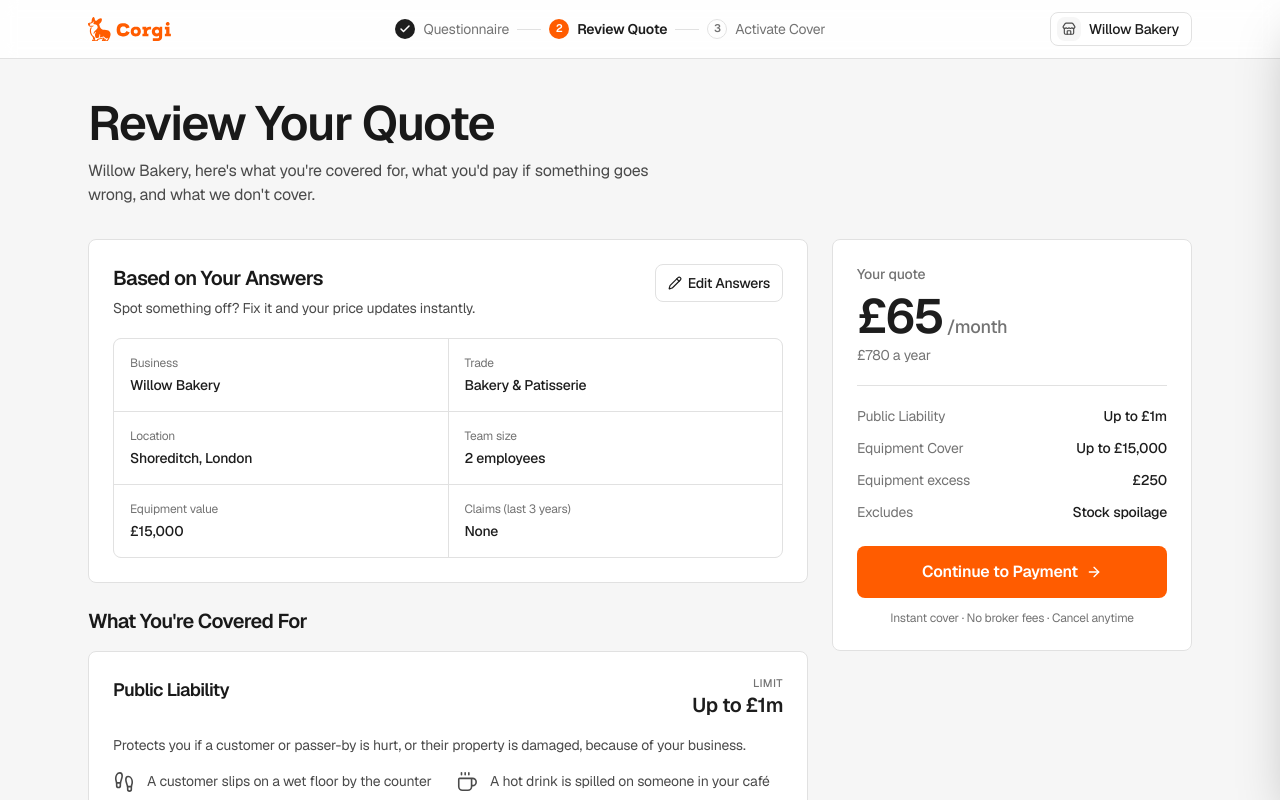
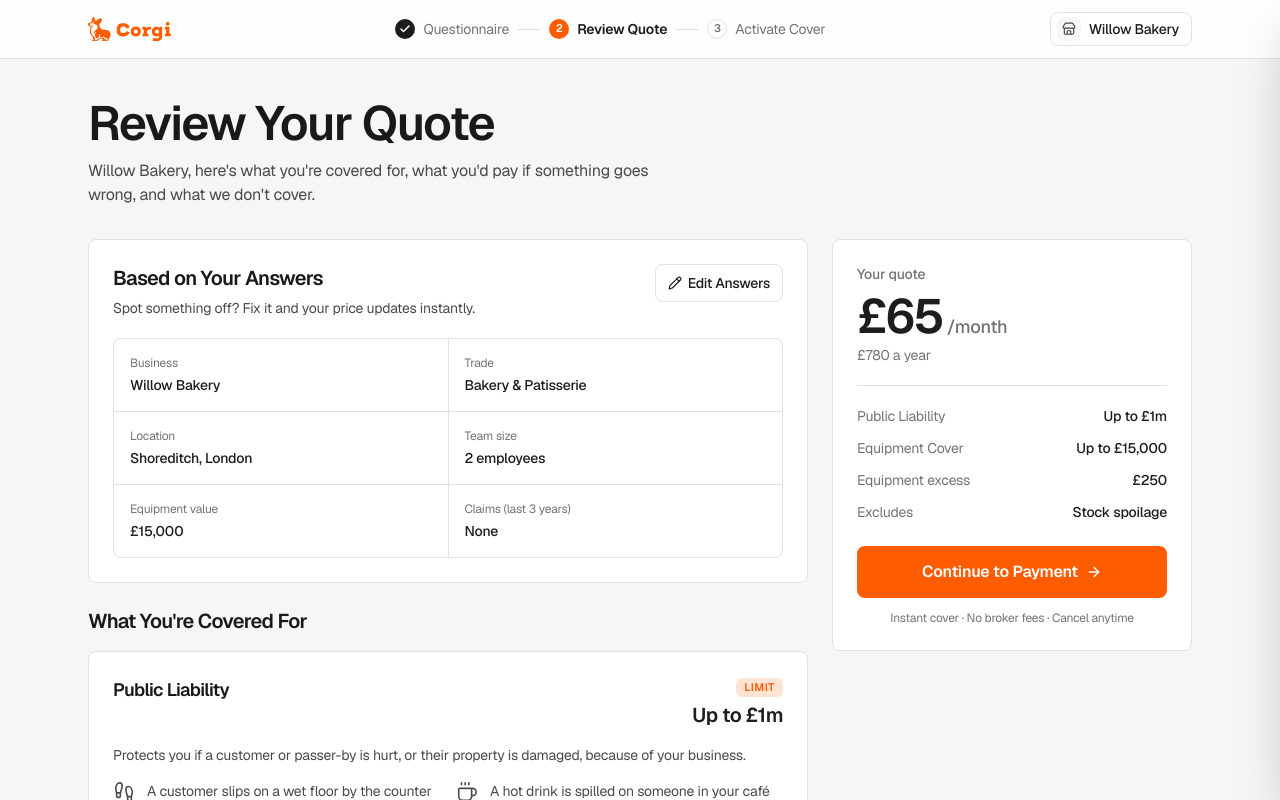
Before and after one commit to leonardoxmoreno1988/corgi-willow-bakery-quote, a React (Vite) app: page / in a window 1280 px wide. Shown: the top 800 px of the page. Built offline with nearby package versions, Linux system fonts and the light colour scheme.

Commit message:
style: soft orange pill for coverage limit label
Co-Authored-By: Claude Sonnet 5.5 <noreply@anthropic.com>

```diff
--- a/src/components/quote/CoverageBreakdown.tsx
+++ b/src/components/quote/CoverageBreakdown.tsx
@@ -43,7 +43,9 @@ function CoverageCard({ coverage }: { coverage: Coverage }) {
       <div className="flex items-start justify-between gap-4">
         <h3 className="text-lg">{coverage.name}</h3>
         <div className="text-right">
-          <p className="text-[11px] font-medium uppercase tracking-wider text-muted">Limit</p>
+          <span className="mb-1 inline-block rounded-[6px] bg-[#FFE4D4] px-2 py-0.5 text-[11px] font-semibold tracking-wider text-corgi uppercase">
+            Limit
+          </span>
           <p className="text-xl font-semibold tracking-tight text-ink">{coverage.limitShort}</p>
         </div>
       </div>
```
